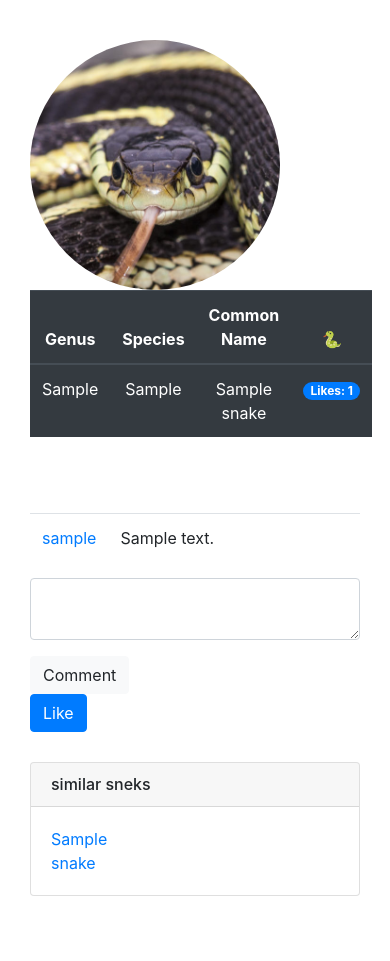
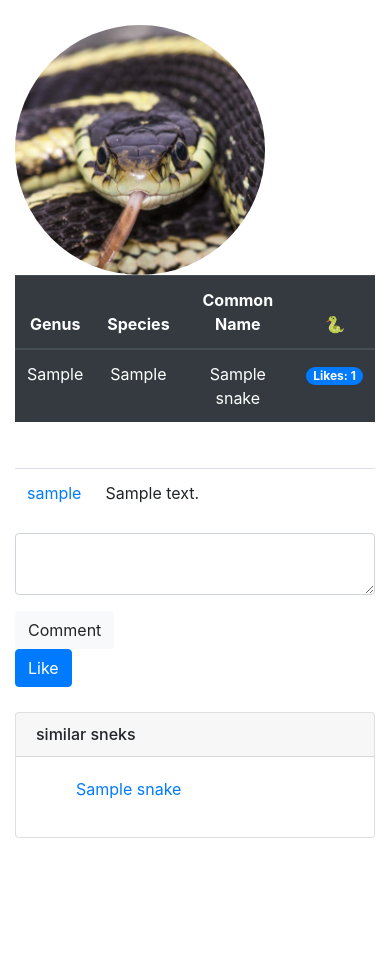
Before and after one commit to jeremyadamsfisher/snekbook, a Django app: page /detail/1/ in a window 390 px wide. Shown: the part 56-1017 px from the top of the page. After the commit the page ends 894 px from the top, so only its background shows below. Run offline with Django 3.2, Linux system fonts and the light colour scheme; a user stored in the database is signed in; tables that the repository leaves empty hold one stand-in row (values such as "Sample post"); parts of the project's set-up code (start-up, migrations or seed data) failed here and were passed over; some libraries are stand-ins or nearby versions.

Commit message:
fix part of mobile version of detail view

```diff
--- /dev/null
+++ b/snekbook/utils.py
@@ -0,0 +1,5 @@
+from typing import Sequence
+
+def grouped(l: Sequence, n: int):
+    for i in range(0, len(l), n):
+        yield l[i:i+n]
--- a/snekbook/views.py
+++ b/snekbook/views.py
@@ -2,7 +2,7 @@ from django.shortcuts import get_object_or_404, render, redirect
 from django.db.models import Count
 from django.contrib.auth import get_user_model
 
-
+from . import utils
 from .models import Snake, Comment
 from .forms import CommentForm
 
@@ -29,16 +29,11 @@ def list(request, cursor):
     num_snakes = Snake.objects.count()
     num_snakes_per_row = 4
     num_results = num_snakes_per_row * 2
-
-    def grouped(l, n):
-        for i in range(0, len(l), n):
-            yield l[i:i+n]
-
     return render(
         request,
         "snekbook/list.html",
         {
-            "snake_groups": grouped(snakes[cursor : cursor + num_results], 4),
+            "snake_groups": utils.grouped(snakes[cursor : cursor + num_results], 4),
             "cursor_left_enabled": cursor - num_results < 0,
             "cursor_left": cursor - num_results if 0 < cursor - num_results else 0,
             "cursor_right_enabled": True,
@@ -65,7 +60,7 @@ def detail(request, snake_id):
         "snekbook/detail.html",
         {
             "snake": snake,
-            "recommended_snakes": snake.recommended_snakes.all()[:8],
+            "recommended_snake_groups": utils.grouped(snake.recommended_snakes.all()[:8], 3),
             "likes": snake.likers.count(),
             "comments": snake.comments.all(),
             "form": form,
--- a/static/snekbook/style.css
+++ b/static/snekbook/style.css
@@ -25,18 +25,12 @@
   min-height: 38px;
   border-radius: 2px;
 }
-.naked-list {
+.naked ul li {
   list-style: none;
-  padding-left: 0;
 }
-.padder-div {
+.pad {
   padding: 15px;
 }
-
-.multicolumn {
-  column-count: 3
-}
-
 .table-wrapper > tbody > tr > td {
   vertical-align: middle;
 }
--- a/templates/snekbook/detail.html
+++ b/templates/snekbook/detail.html
@@ -3,7 +3,7 @@
 {% block title%}{{snake.common_name | lower}}{% endblock %}
 
 {% block content %}
-<div class="row align-items-center px-lg-5 padder-div">
+<div class="row align-items-center px-lg-5">
   <div class="col-sm-4">
     <img class="profile" src="{% static 'snekbook/snek_friend.jpg' %}" alt="" style="height:250px;width:250px;display:inline-block">
   </div>
@@ -28,7 +28,7 @@
       </table>
   </div>
 </div>
-<div class="row px-lg-5 padder-div">
+<div class="row px-lg-5">
   <div class="col-12">
     {% if comments %}
     <table class="table" style="margin-top:30px">
@@ -74,18 +74,22 @@
     </form>
   </div>
 </div>
-<div class="row px-lg-5 padder-div">
-    <div class="col-12">
+<div class="row px-lg-5" style="padding-top: 25px">
+    <div class="container-fluid">
       <div class="card">
           <h6 class="card-header">similar sneks</h6>
-          <div class="card-body multicolumn">
-            <ul class="naked-list">
-                {% for recommended_snake in recommended_snakes %}
+          <div class="card-body row">
+            {% for recommended_snake_group in recommended_snake_groups %}
+            <div class="col-lg-4 naked">
+              <ul>
+              {% for recommended_snake in recommended_snake_group %}
                 <li>
                   <a href="{% url 'detail' recommended_snake.id %}" class="card-text">{{recommended_snake.common_name}}</a>
                 </li>
-                {% endfor %}
-            </ul>
+              {% endfor %}
+              </ul>
+            </div>
+            {% endfor %}
           </div>
         </div>
     </div>
```
